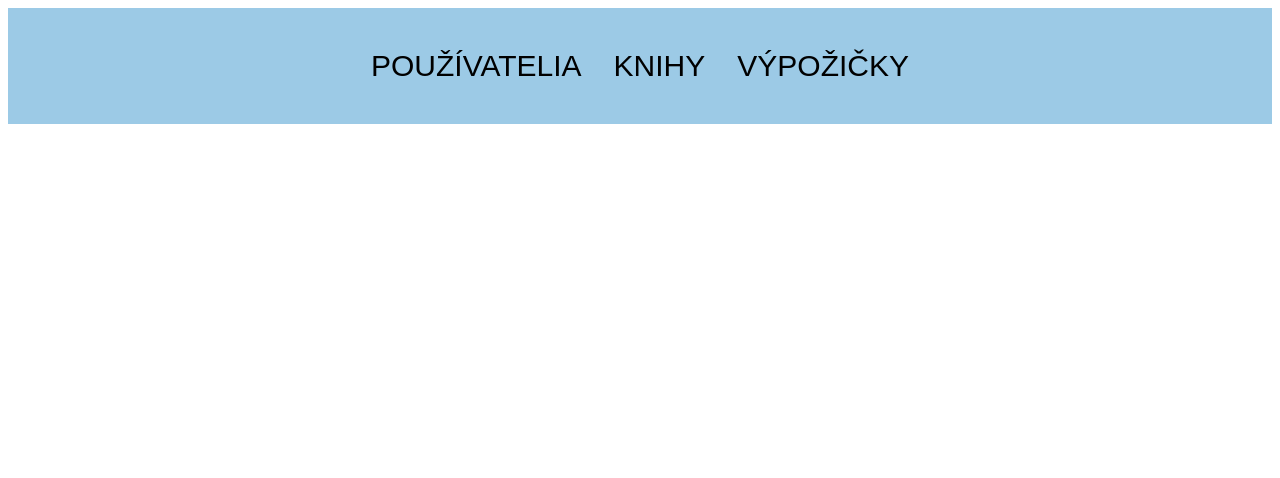
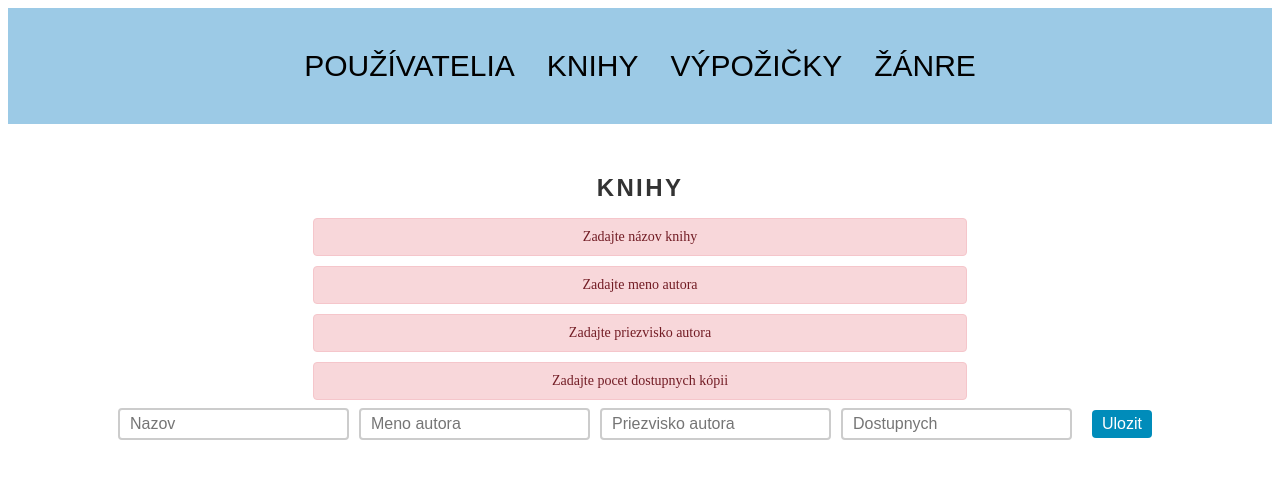
Before and after one commit to Jozef-Lauko/library-fe, an Angular app: page /book in a window 1280 px wide. Before the commit this address led to /. Shown: the top 478 px of the page. Built offline with nearby package versions, Linux system fonts and the light colour scheme.

Commit message:
Lauko_Book-List/Book-Form

```diff
--- a/src/app/app-routing.module.ts
+++ b/src/app/app-routing.module.ts
@@ -14,6 +14,10 @@ const routes: Routes = [
     component: BorrowingsComponent
   },
   {
+    path: 'book',
+    component: BookComponent
+  },
+  {
     path: '',
     redirectTo: 'user',
     pathMatch: 'full'
--- a/src/app/app.component.html
+++ b/src/app/app.component.html
@@ -7,6 +7,9 @@
   </button>
   <button routerLink="borrowing">
     VÝPOŽIČKY
+  </button>
+  <button routerLink="genre">
+    ŽÁNRE
   </button>
 </div>
 
@@ -19,26 +22,12 @@
     <router-outlet></router-outlet>
   </ng-container>
 
-<ng-container *ngIf="actualMenu === menu.BORROWINGS">
-  <router-outlet></router-outlet>
-</ng-container>
+  <ng-container *ngIf="actualMenu === menu.BORROWINGS">
+    <router-outlet></router-outlet>
+  </ng-container>
 
-<!--  <ng-container *ngIf="actualMenu === menu.GENRES">-->
-<!--    <h3>ZANRE</h3>-->
+  <ng-container *ngIf="actualMenu === menu.GENRES">
+    <router-outlet></router-outlet>
+  </ng-container>
 
-<!--    <form [formGroup]="form">-->
-<!--      <input type="text" placeholder="Nazov zanru" formControlName="title">-->
-
-<!--      <button type="button" (click)="saveGenre()">Ulozit</button>-->
-<!--    </form>-->
-
-<!--    <table *ngIf="genres.length">-->
-<!--      <tr>-->
-<!--        <th>Nazov zanru</th>-->
-<!--      </tr>-->
-<!--      <tr *ngFor="let genre of genres">-->
-<!--        <td>{{genre.title}}</td>-->
-<!--      </tr>-->
-<!--    </table>-->
-<!--  </ng-container>-->
 </div>
--- /dev/null
+++ b/src/app/book/book-form/book-form.component.css
@@ -0,0 +1,47 @@
+.container {
+  text-align: center;
+}
+.container input {
+  box-sizing: border-box;
+  border: 2px solid #ccc;
+  border-radius: 4px;
+  font-size: 16px;
+  margin-bottom: 10px;
+  margin-right: 10px;
+  padding: 5px 10px;
+}
+
+.container input:focus {
+  border-color: #008CBA;
+  box-shadow: 0 0 5px #008CBA;
+}
+
+.submit-btn {
+  background-color: #008CBA;
+  border: none;
+  color: white;
+  padding: 5px 10px;
+  text-align: center;
+  text-decoration: none;
+  display: inline-block;
+  font-size: 16px;
+  border-radius: 4px;
+  cursor: pointer;
+  transition: background-color 0.3s ease-in-out;
+  margin: 10px
+}
+
+.submit-btn:hover {
+  background-color: #006B8F;
+}
+
+.invalid-text {
+  color: #721c24;
+  background-color: #f8d7da;
+  border: 1px solid #f5c6cb;
+  border-radius: 4px;
+  padding: 10px;
+  font-size: 14px;
+  margin: 10px auto auto;
+  width: 50%;
+}
--- /dev/null
+++ b/src/app/book/book-form/book-form.component.html
@@ -0,0 +1,27 @@
+<div class="container">
+  <p class="invalid-text" *ngIf="form.controls.title.invalid">Zadajte názov knihy</p>
+  <p class="invalid-text" *ngIf="form.controls.authorFirstName.invalid">Zadajte meno autora</p>
+  <p class="invalid-text" *ngIf="form.controls.authorLastName.errors?.required">Zadajte priezvisko autora</p>
+  <p class="invalid-text" *ngIf="form.controls.authorLastName.errors?.minlength">Minimalna dlzka priezviska su 3 znaky</p>
+  <p class="invalid-text" *ngIf="form.controls.available.invalid">Zadajte pocet dostupnych kópii</p>
+
+  <form [formGroup]="form" (submit)="saveBook()">
+    <label>
+      <input type="text" placeholder="Nazov" formControlName="title">
+    </label>
+
+    <label>
+      <input type="text" placeholder="Meno autora" formControlName="authorFirstName">
+    </label>
+
+    <label>
+      <input type="text" placeholder="Priezvisko autora" formControlName="authorLastName">
+    </label>
+
+    <label>
+      <input type="number" placeholder="Dostupnych" formControlName="available">
+    </label>
+
+    <button class="submit-btn" type="submit" [disabled]="form.invalid">Ulozit</button>
+  </form>
+</div>
--- /dev/null
+++ b/src/app/book/book-form/book-form.component.ts
@@ -0,0 +1,54 @@
+import {Component, EventEmitter, Input, Output} from '@angular/core';
+import {FormControl, FormGroup, Validators} from "@angular/forms";
+import {Book} from "../../model/book.model";
+
+@Component({
+  selector: 'app-book-form',
+  templateUrl: './book-form.component.html',
+  styleUrls: ['./book-form.component.css']
+})
+export class BookFormComponent {
+  form: FormGroup;
+
+  @Output() formCreate = new EventEmitter<Book>();
+  @Output() formUpdate = new EventEmitter<Book>();
+
+  constructor() {
+    this.form = new FormGroup({
+      id: new FormControl(null),
+      title: new FormControl(null, Validators.required),
+      authorFirstName: new FormControl(null, Validators.required),
+      authorLastName: new FormControl(null, [Validators.required, Validators.minLength(3)]),
+      available: new FormControl(null, Validators.required)
+    })
+  }
+
+  saveBook(): void {
+    if(this.form.valid) {
+      if(this.form.controls.id.value) {
+        this.formUpdate.emit(
+          this.prepareBook(this.form.controls.id.value))
+      } else {
+        this.formCreate.emit(this.prepareBook());
+      }
+      this.form.reset();
+    }
+  }
+
+  private prepareBook(id?: number): Book {
+    return {
+      id: id !== undefined ? id : Date.now(),
+      title: this.form.controls.title.value,
+      authorFirstName: this.form.controls.authorFirstName.value,
+      authorLastName: this.form.controls.authorLastName.value,
+      available: this.form.controls.available.value
+    }
+  }
+
+  @Input()
+  set BookData(book: Book | undefined) {
+    if (book) {
+      this.form.setValue(book);
+    }
+  }
+}
--- /dev/null
+++ b/src/app/book/book-list/book-list.component.css
@@ -0,0 +1,52 @@
+.container {
+  text-align: center;
+}
+.container table {
+  width: 500px;
+  border-collapse: collapse;
+  margin: 2rem auto auto;
+}
+
+.container th {
+  text-align: left;
+  padding: 8px;
+  background-color: #008CBA;
+  color: white;
+}
+
+.container tr:nth-child(even) {
+  background-color: #f2f2f2;
+}
+
+.container td {
+  padding: 8px;
+}
+
+.edit-btn {
+  background-color: #4CAF50;
+  border: none;
+  color: white;
+  padding: 5px 9px;
+  text-align: center;
+  text-decoration: none;
+  display: inline-block;
+  font-size: 14px;
+  border-radius: 4px;
+}
+
+.delete-btn {
+  background-color: #f44336;
+  border: none;
+  color: white;
+  padding: 5px 9px;
+  text-align: center;
+  text-decoration: none;
+  display: inline-block;
+  font-size: 14px;
+  border-radius: 4px;
+}
+
+.edit-btn:hover, .delete-btn:hover {
+  opacity: 0.8;
+  cursor: pointer;
+}
--- /dev/null
+++ b/src/app/book/book-list/book-list.component.html
@@ -0,0 +1,20 @@
+<div class="container">
+  <table *ngIf="books.length">
+    <tr>
+      <th>Nazov knihy</th>
+      <th>Meno autora</th>
+      <th>Priezvisko autora</th>
+      <th>Dostupne kopie</th>
+      <th></th>
+      <th></th>
+    </tr>
+    <tr *ngFor="let book of books">
+      <td>{{book.title}}</td>
+      <td>{{book.authorFirstName}}</td>
+      <td>{{book.authorLastName}}</td>
+      <td>{{book.available}}</td>
+      <td><button class="delete-btn" (click)="deleteBook(book.id)">Zmazat</button></td>
+      <td><button class="edit-btn" (click)="updateBook(book.id)">Upravit</button></td>
+    </tr>
+  </table>
+</div>
--- /dev/null
+++ b/src/app/book/book-list/book-list.component.ts
@@ -0,0 +1,23 @@
+import {Component, EventEmitter, Input, Output} from '@angular/core';
+import {Book} from "../../model/book.model";
+import {User} from "../../model/user.model";
+
+@Component({
+  selector: 'app-book-list',
+  templateUrl: './book-list.component.html',
+  styleUrls: ['./book-list.component.css']
+})
+export class BookListComponent {
+
+  @Input() books: Array<Book> = [];
+  @Output() bookToUpdate = new EventEmitter<number>();
+  @Output() bookToDelete = new EventEmitter<number>();
+
+  updateBook(bookId: number): void {
+    this.bookToUpdate.emit(bookId);
+  }
+
+  deleteBook(bookId: number): void {
+    this.bookToDelete.emit(bookId);
+  }
+}
--- a/src/app/book/book.component.css
+++ b/src/app/book/book.component.css
@@ -1,20 +1,9 @@
-.container {
-  text-align: center;
+h3 {
+  font-size: 1.5rem;
+  font-weight: bold;
+  font-family: Arial, serif;
+  margin: 1rem 0;
+  color: #333;
+  text-transform: uppercase;
+  letter-spacing: 0.1em;
 }
-
-.container input {
-  margin-right: 10px;
-}
-
-.container table {
-  width: 500px;
-  border-collapse: collapse;
-  margin: 2rem auto auto;
-}
-.container th, td {
-  border: 1px solid;
-}
-.container th {
-  background: #AAACCC;
-  font-size: 13pt;
-}
--- a/src/app/book/book.component.html
+++ b/src/app/book/book.component.html
@@ -1,47 +1,15 @@
 <div class="container">
   <h3>KNIHY</h3>
 
-  <form [formGroup]="form">
-    <label>
-      <input type="text" placeholder="Nazov" formControlName="title">
-    </label>
+  <app-book-form
+    [BookData]="book"
+    (formCreate)="createBook($event)"
+    (formUpdate)="updateBook($event)" >
+  </app-book-form>
 
-    <label>
-      <input type="text" placeholder="Meno autora" formControlName="authorFirstName">
-    </label>
-
-    <label>
-      <input type="text" placeholder="Priezvisko autora" formControlName="authorLastName">
-    </label>
-
-    <label>
-      <input type="number" placeholder="Dostupnych" formControlName="available">
-    </label>
-
-    <button type="button" (click)="saveBook()">Ulozit</button>
-
-    <p class="invalid-text" *ngIf="form.controls.title.invalid">Zadajte názov knihy</p>
-    <p class="invalid-text" *ngIf="form.controls.authorFirstName.invalid">Zadajte meno autora</p>
-    <p class="invalid-text" *ngIf="form.controls.authorLastName.errors?.required">Zadajte priezvisko autora</p>
-    <p class="invalid-text" *ngIf="form.controls.authorLastName.errors?.minlength">Minimalna dlzka priezviska su 3 znaky</p>
-    <p class="invalid-text" *ngIf="form.controls.available.invalid">Zadajte pocet dostupnych kópii</p>
-  </form>
-
-  <table *ngIf="books.length">
-    <tr>
-      <th>Nazov knihy</th>
-      <th>Meno autora</th>
-      <th>Priezvisko autora</th>
-      <th>Dostupne kopie</th>
-    </tr>
-    <tr *ngFor="let book of books ; let i = index">
-      <td>{{book.title}}</td>
-      <td>{{book.authorFirstName}}</td>
-      <td>{{book.authorLastName}}</td>
-      <td>{{book.available}}</td>
-      <button (click)="deleteBook(i)">Zmazat</button>
-      <button (click)="editBook(i)">Upravit</button>
-    </tr>
-  </table>
-
+  <app-book-list
+    [books]="books"
+    (bookToUpdate)="selectBookToUpdate($event)"
+    (bookToDelete)="deleteBook($event)">
+  </app-book-list>
 </div>
--- a/src/app/book/book.component.ts
+++ b/src/app/book/book.component.ts
@@ -10,34 +10,30 @@ import {Book} from "../model/book.model";
 })
 
 export class BookComponent {
-  form: FormGroup;
-
-
-  constructor() {
-    this.form = new FormGroup({
-      title: new FormControl(null, Validators.required),
-      authorFirstName: new FormControl(null, Validators.required),
-      authorLastName: new FormControl(null, [Validators.required, Validators.minLength(3)]),
-      available: new FormControl(null, Validators.required)
-    });
-  }
-
   menu = Menu;
   actualMenu: Menu = Menu.BOOKS;
 
   books: Array<Book> = [];
+  book?: Book;
 
-  saveBook(): void{
-    this.books.push(this.form.value);
-    this.form.reset();
+  createBook(book: Book){
+    this.books.push(book);
   }
 
-  deleteBook(index: number): void{
-    this.books.splice(index, 1);
+  updateBook(book: Book){
+    const index = this.books.findIndex(book => book.id === book.id);
+    if (index !== -1){
+      this.books[index] = book;
+      this.book = undefined;
+    }
   }
 
-  editBook(index: number): void{
-    this.form.setValue(this.books[index]);
-    this.deleteBook(index);
+  selectBookToUpdate(bookId: number): void{
+    this.book = this.books.find(book => book.id === bookId);
+  }
+
+  deleteBook(bookId: number): void{
+    const index = this.books.findIndex(book => book.id === bookId);
+    if (index !== -1){ this.books.splice(index, 1); }
   }
 }
```
Also changed, not shown: src/app/app.module.ts (+6 -1 lines), 2 other files (tests, documents, lock files or other folders).
